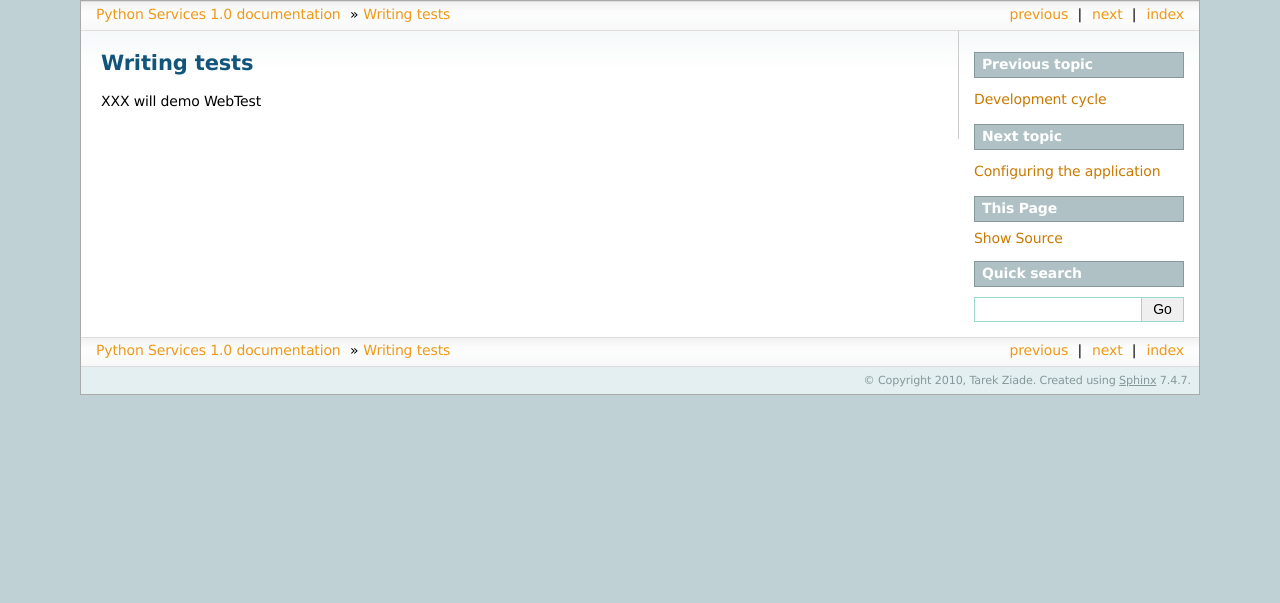
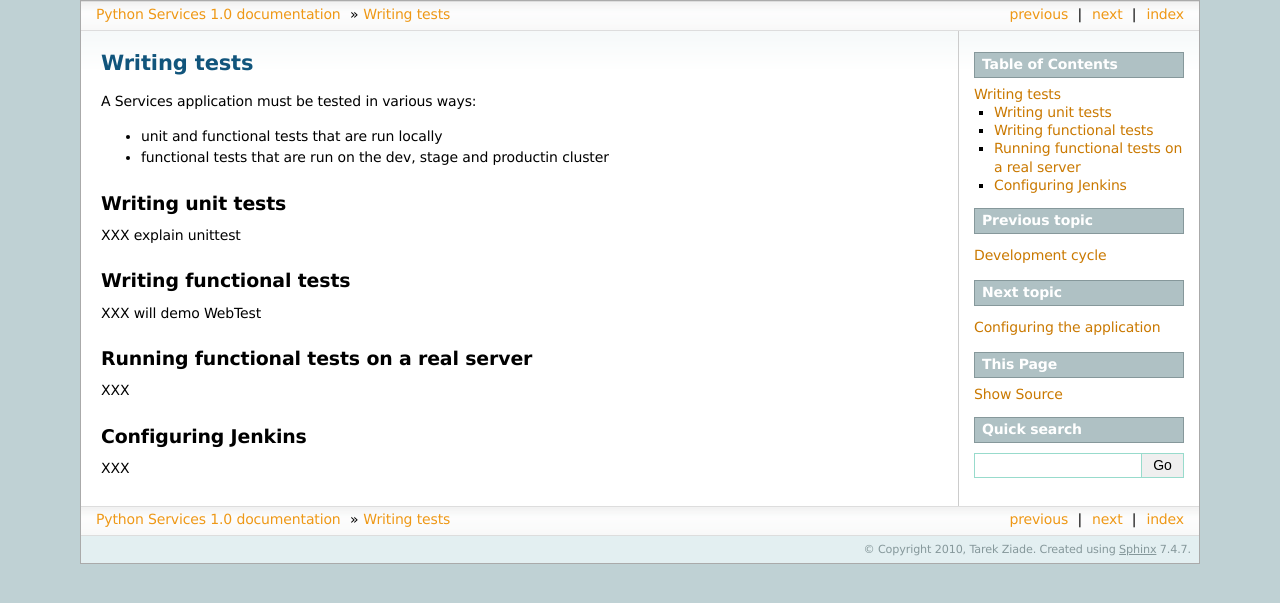
Before and after one commit to mozilla-services/docs, a Sphinx documentation site: the page built from source/tests.rst, in a window 1280 px wide. Shown: the top 603 px of the page. Built offline with Sphinx 7.4.7, drawn with Linux system fonts in a browser that asks for light colours.

Commit message:
setup the layout for the test page

```diff
--- a/source/tests.rst
+++ b/source/tests.rst
@@ -4,4 +4,30 @@
 Writing tests
 =============
 
+A Services application must be tested in various ways:
+
+- unit and functional tests that are run locally
+- functional tests that are run on the dev, stage and productin cluster
+
+
+Writing unit tests
+==================
+
+XXX explain unittest
+
+
+Writing functional tests
+========================
+
 XXX will demo WebTest
+
+
+Running functional tests on a real server
+=========================================
+
+XXX
+
+Configuring Jenkins
+===================
+
+XXX
```
